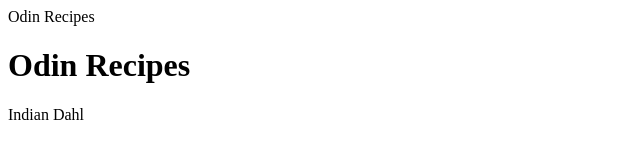
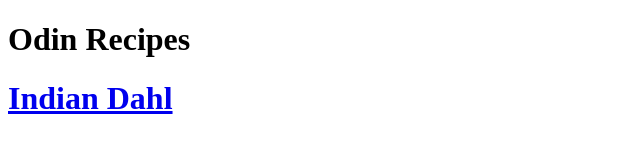
Before and after one commit to seanvanh/odin-recipes, a plain HTML site: page index.html in a window 1280 px wide. Shown: the whole page, without its empty margins (0-640 px from the left). Drawn offline with Linux system fonts and the light colour scheme.

Commit message:
Add recipes page

```diff
--- a/index.html
+++ b/index.html
@@ -1,11 +1,11 @@
 <!DOCTYPE html>
 <html lang="en">
     <head>
-        <meta charset="UTF-8"
+        <meta charset="UTF-8">
         <title>Odin Recipes</title>
     </head>
     <body>
         <h1>Odin Recipes</h1>
-        <p href="/recipes/indian-dahl.html">Indian Dahl</p>
+        <h1 ><a href="/recipes/indian-dahl.html">Indian Dahl</h1>
     </body>
 </html>
```
Also changed, not shown: 3 other files.
